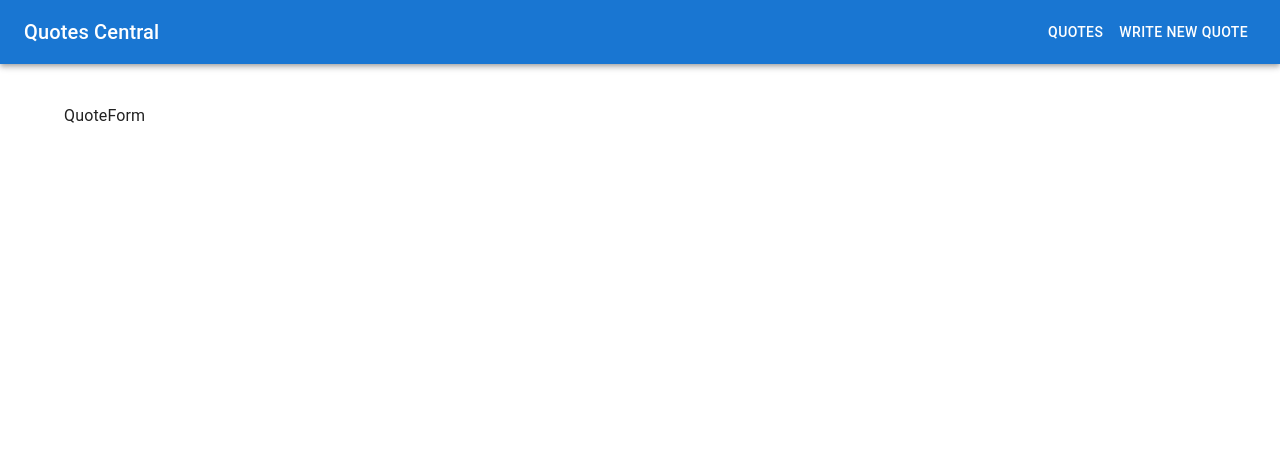
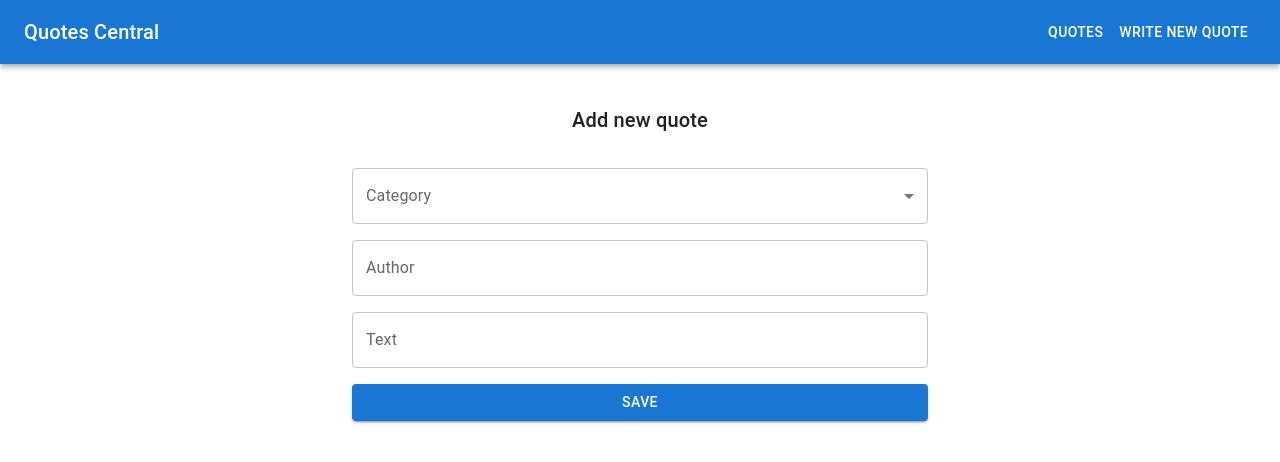
Before and after one commit to Dilnoza-Tasheva/labwork8, a React (Vite) app: page /quotes/new-quote in a window 1280 px wide. Shown: the top 462 px of the page. Built offline with nearby package versions, Linux system fonts and the light colour scheme.

Commit message:
Added form MUI element to the QuoteForm along with dropdown menu for categories (through select, formControl and MenuItem) using map function. To store the data inserted by the user, added basic functions that handle these changes. Moving on to displaying the quotes on the Home page

```diff
--- a/src/Components/QuoteForm/QuoteForm.tsx
+++ b/src/Components/QuoteForm/QuoteForm.tsx
@@ -1,10 +1,103 @@
+import { Button, FormControl, InputLabel, MenuItem, Select, TextField, Typography } from '@mui/material';
+import Grid from '@mui/material/Grid2';
+import { useState } from 'react';
+import { IQuoteForm } from '../../types';
+
+const initialForm = {
+  author: '',
+  category: '',
+  text: '',
+};
+
+const QuoteForm = () => {
+  const [form, setForm] = useState<IQuoteForm>({...initialForm});
+  const [category, setCategory] = useState('');
+
+  const categories = [
+    {title: 'Star Wars', id: 'star-wars'},
+    {title: 'Famous people', id: 'famous-people'},
+    {title: 'Saying', id: 'saying'},
+    {title: 'Humor', id: 'humor'},
+    {title: 'Motivational', id: 'motivational'},
+  ];
+
+  const onChangeField = (e: React.ChangeEvent<HTMLInputElement>) => {
+    const {name, value} = e.target;
+    setForm(prevState => ({
+      ...prevState,
+      [name]: value,
+    }));
+  };
+
+  const onChangeCategoryField = (e: React.ChangeEvent<HTMLSelectElement>) => {
+    const value = e.target.value as string;
+    setForm(prevState => ({
+      ...prevState,
+      category: value,
+    }));
+  };
 
 
-const QuoteForm = () => {
+  const onSubmitForm = (e: React.FormEvent<HTMLFormElement>) => {
+    e.preventDefault();
+  };
+
   return (
-    <div>
-      QuoteForm
-    </div>
+    <form onSubmit={onSubmitForm}>
+      <Typography variant="h6" sx={{ flexGrow: 1, textAlign: "center" }}>
+        Add new quote
+      </Typography>
+
+      <Grid container spacing={2} sx={{mx: "auto", width: "50%", mt: 4}}>
+        <Grid size={12}>
+          <FormControl fullWidth>
+            <InputLabel>
+              Category
+            </InputLabel>
+            <Select
+              labelId="category-label"
+              id="category-select"
+              label="Category"
+              value={form.category}
+              onChange={onChangeCategoryField}
+            >
+              {categories.map (categ => (
+                <MenuItem key={categ.id} value={categ.id}>
+                  {categ.title}
+                </MenuItem>
+              ))}
+            </Select>
+          </FormControl>
+        </Grid>
+        <Grid size={12}>
+          <TextField
+            sx={{width: "100%"}}
+            id="outlined-basic"
+            label="Author"
+            name="author"
+            variant="outlined"
+            value={form.author}
+            onChange={onChangeField}
+          />
+        </Grid>
+        <Grid size={12}>
+          <TextField
+            sx={{width: "100%"}}
+            id="outlined-basic"
+            label="Text"
+            name="text"
+            variant="outlined"
+            value={form.text}
+            onChange={onChangeField}
+          />
+        </Grid>
+        <Grid size={12}>
+          <Button type="submit" variant="contained" sx={{width: "100%"}}>
+            Save
+          </Button>
+        </Grid>
+      </Grid>
+    </form>
   );
 };
 
--- /dev/null
+++ b/src/types.d.ts
@@ -0,0 +1,5 @@
+export interface IQuoteForm {
+  author: string;
+  category: string;
+  text: string;
+}
```
